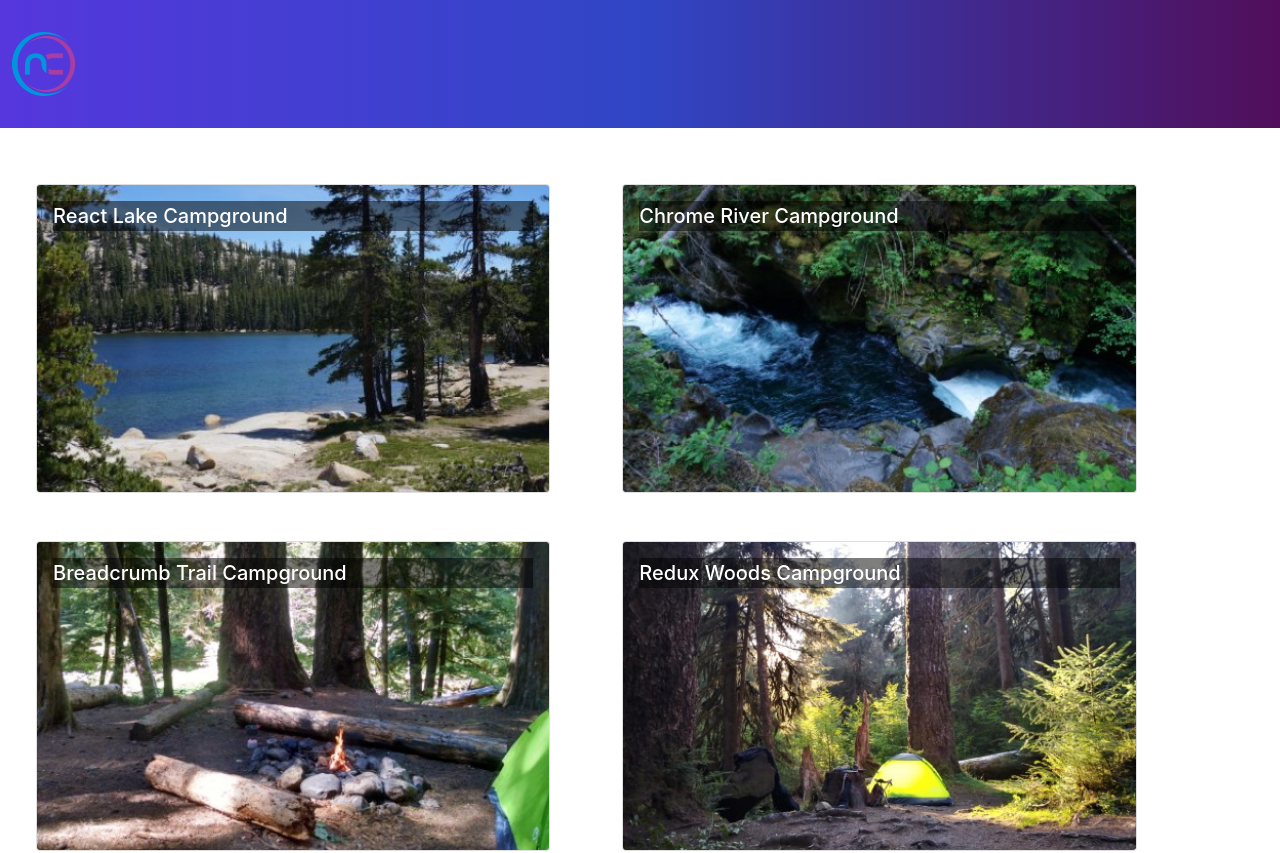
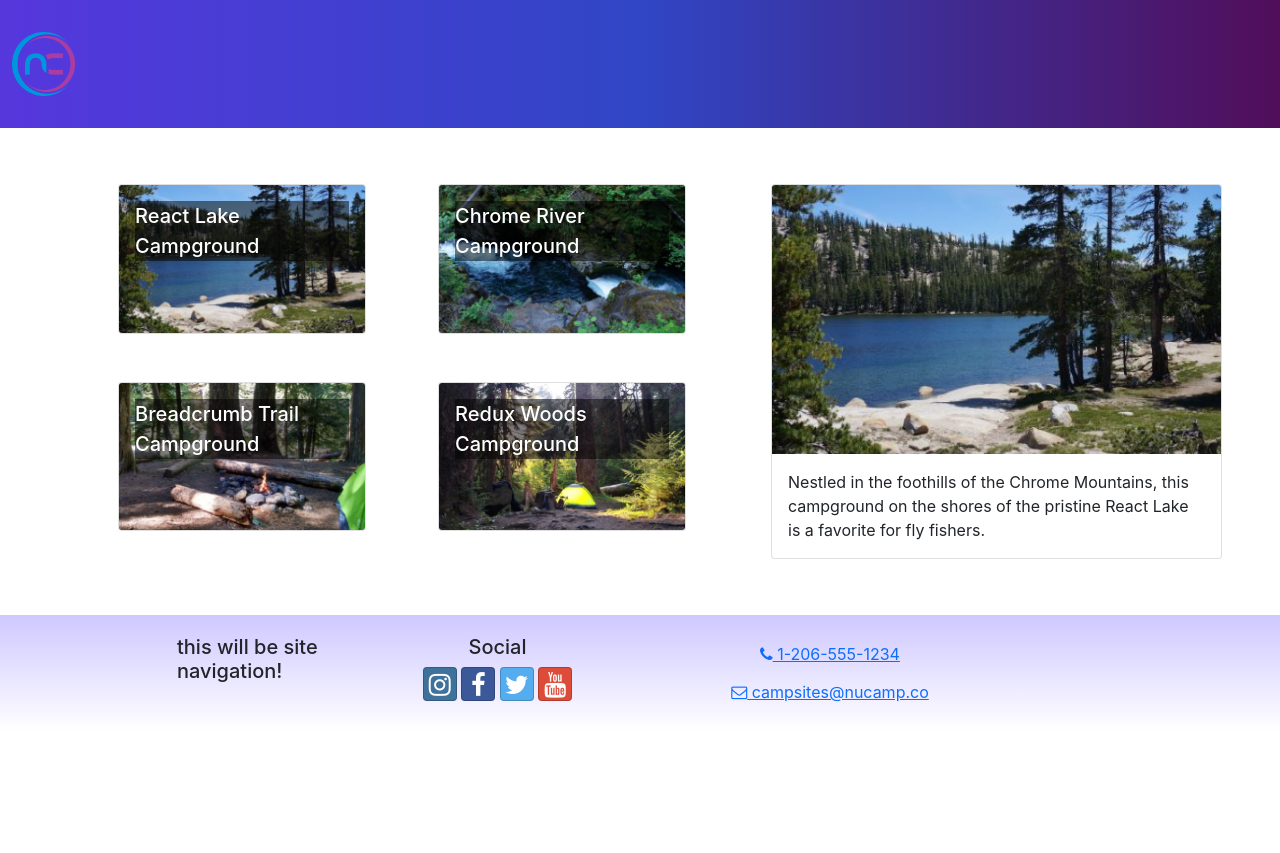
Before and after one commit to jonxie5/nucampsite, a React (Create React App) app: page / in a window 1280 px wide. Shown: the top 853 px of the page. After the commit the page ends 800 px from the top, so only its background shows below. Built offline with nearby package versions, Linux system fonts and the light colour scheme.

Commit message:
update to hooks steps

```diff
--- a/src/App.js
+++ b/src/App.js
@@ -1,14 +1,15 @@
 import React from 'react';
 import Header from './components/Header';
 import Footer from './components/Footer';
-import CampsitesList from './features/campsites/CampsitesList';
+//import CampsitesList from './features/campsites/CampsitesList';
+import CampsitesDirectoryPage from './pages/CampsitesDirectoryPage';
 import './App.css';
 
 function App() {
     return (
         <div className='App'>
             <Header />
-            <CampsitesList />
+            <CampsitesDirectoryPage />
             <Footer />
         </div>
     );
--- a/src/features/campsites/CampsiteCard.js
+++ b/src/features/campsites/CampsiteCard.js
@@ -1,14 +1,15 @@
 import { Card, CardImg, CardImgOverlay, CardTitle } from 'reactstrap';
 
-const CampsiteCard = (props) => {
+const CampsiteCard = ({ campsite }) => {
+    const { image, name } = campsite;
     return (
         <Card>
             <CardImg
                 width='100%'
-                src={props.campsite.image}
-                alt={props.campsite.name}
+                src={image}
+                alt={name}
             />
-            <CardImgOverlay> <CardTitle>{props.campsite.name}</CardTitle> </CardImgOverlay>
+            <CardImgOverlay> <CardTitle>{name}</CardTitle> </CardImgOverlay>
         </Card>
     );
 };
--- /dev/null
+++ b/src/features/campsites/CampsiteDetail.js
@@ -0,0 +1,18 @@
+import {Card, CardImg, CardText, CardBody, Col } from 'reactstrap';
+
+const CampsiteDetail = ({campsite}) => {
+    const { image, name, description } = campsite;
+
+    return (
+        <Col className='m-4' md='12'>
+            <Card>
+                <CardImg top src={image} alt={name} />
+                <CardBody>
+                    <CardText>{description}</CardText>
+                </CardBody>
+            </Card>
+        </Col>
+    )
+}
+
+export default CampsiteDetail;
--- a/src/features/campsites/CampsitesList.js
+++ b/src/features/campsites/CampsitesList.js
@@ -1,13 +1,20 @@
-import { CAMPSITES } from '../../app/shared/CAMPSITES';
 import { Col, Row } from 'reactstrap';
-import CampsiteCard from "./CampsiteCard";
+import CampsiteCard from './CampsiteCard';
+import { selectAllCampsites } from './campsitesSlice';
 
-const CampsitesList = () => {
+const CampsitesList = ({setCampsiteId}) => {
+    const campsites = selectAllCampsites();
+
     return (
         <Row className='ms-auto'>
-            {CAMPSITES.map((campsite) => {
+            {campsites.map((campsite) => {
                 return (
-                    <Col md='5' className='m-4' key={campsite.id}>
+                    <Col
+                        md='5'
+                        className='m-4'
+                        key={campsite.id}
+                        onClick={() => setCampsiteId(campsite.id)}
+                    >
                         <CampsiteCard campsite={campsite} />
                     </Col>
                 );
--- /dev/null
+++ b/src/features/campsites/campsitesSlice.js
@@ -0,0 +1,14 @@
+import { CAMPSITES } from '../../app/shared/CAMPSITES';
+
+export const selectAllCampsites = () => {
+    return CAMPSITES;
+};
+
+/*
+export const selectRandomCampsite = () => {
+    return CAMPSITES[Math.floor(Math.random() * CAMPSITES.length)];
+};
+*/
+export const selectCampsiteById = (id) => {
+    return CAMPSITES.find((campsite) => campsite.id === id);
+};
--- /dev/null
+++ b/src/pages/CampsitesDirectoryPage.js
@@ -0,0 +1,37 @@
+import { Container, Row, Col } from 'reactstrap';
+import CampsiteDetail from '../features/campsites/CampsiteDetail';
+import CampsitesList from '../features/campsites/CampsitesList';
+import { selectCampsiteById } from '../features/campsites/campsitesSlice';
+import { useState } from 'react';
+
+const CampsitesDirectoryPage = () => {
+    /*
+    let selectedCampsite = selectCampsiteById();
+
+    const toggleCampsite = () => {
+        selectedCampsite = selectCampsiteById();
+        console.log(selectedCampsite);
+    }
+    */
+
+   // const [selectedCampsite, toggleCampsite ] = useState(selectCampsiteById())
+    const [campsiteId, setCampsiteId] = useState(0);
+    const selectedCampsite = selectCampsiteById(campsiteId);
+
+    return (
+        <Container>
+            <Row>
+                <Col sm='5' md='7'>
+                    <CampsitesList setCampsiteId={setCampsiteId} />
+                </Col>
+                <Col sm='7' md='5'>
+                    <CampsiteDetail campsite={selectedCampsite} />
+                </Col>
+            </Row>
+
+        </Container>
+    )
+
+}
+
+export default CampsitesDirectoryPage;
```
